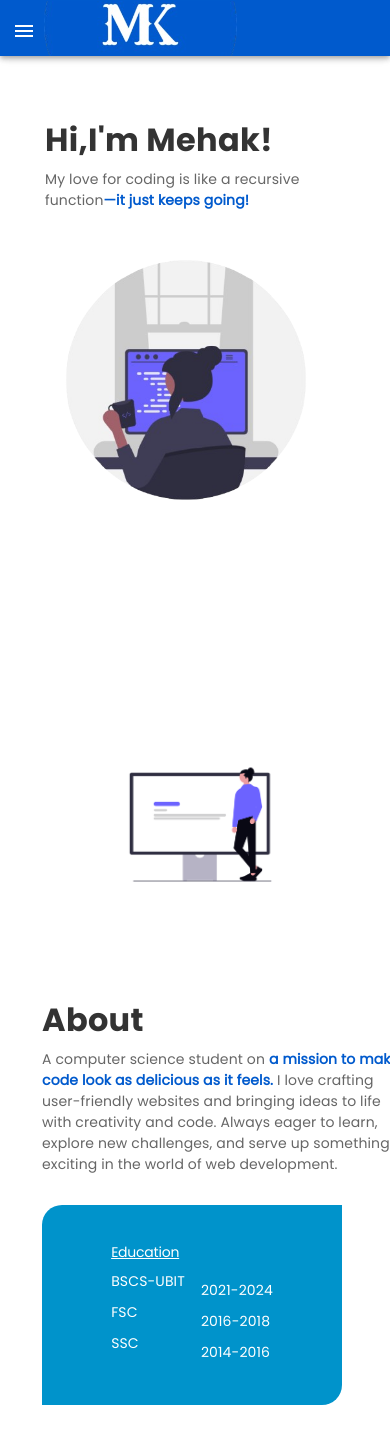
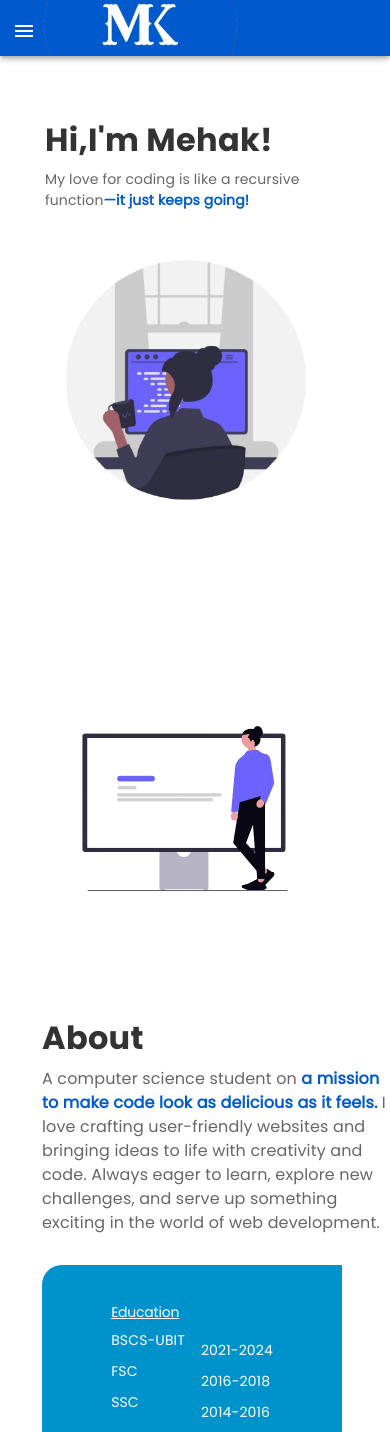
Before and after one commit to Mehak-Kamran/MyPortfolioWeb, a React (Vite) app: page / in a window 390 px wide. Shown: the top 1432 px of the page. Built offline with nearby package versions, Linux system fonts and the light colour scheme; a small style sheet from the web is missing.

Commit message:
responsive

```diff
--- a/src/components/About.jsx
+++ b/src/components/About.jsx
@@ -17,17 +17,22 @@ const About = () => {
   >
     <Box
       sx={{
-              width: { lg: "50%", xlg: "50%", sm: "55%", xs: "55%", md: "55%" },
+        width: { lg: "100%", xlg: "100%", sm: "70%", xs: "80%", md: "100%" }, // Adjust these for responsiveness
         display: "flex",
         alignItems: "center",
         justifyContent: "center",
-              marginLeft:"60px"
+        marginTop: { xs: "50px", md: "100px" }, // Responsive margin for small screens
       }}
     >
-            <img src={girllt} style={{ width: "500px" ,marginTop:"100px"}} />
+      <img
+        src={girllt}
+        alt="girl illustration"
+        style={{ width: "100%" }} // Ensure full width of the container
+      />
     </Box>
   </motion.div>
 </Grid>
+
             <Grid item xs={12} md={7}>
             <Stack direction="column">
             <item style={{marginTop:"80px"}}>
@@ -55,7 +60,7 @@ const About = () => {
               </Typography>
               </motion.div>
             </item>
-            <item><Typography sx={{ fontSize: { xs: '', sm: '', lg: '18px', xl: '18px', md: '' }, fontFamily: "poppins-regular", color: "#666666" }}>
+            <item><Typography sx={{ fontSize: { xs: '15', sm: '15', lg: '18px', xl: '18px', md: '15' }, fontFamily: "poppins-regular", color: "#666666" }}>
             A computer science student on <span style={{ color: '#005ACD', fontWeight: "bold" }}>a mission to make code look as delicious as it feels.</span>  I love crafting user-friendly websites and bringing ideas to life with creativity and code. Always eager to learn, explore new challenges, and serve up something exciting in the world of web development.
 
             </Typography></item>
```
Also changed, not shown: src/assets/images/girllt.png, src/components/Gallery.jsx (line endings or trailing spaces). Lines whose indentation alone changed are shown as unchanged.
